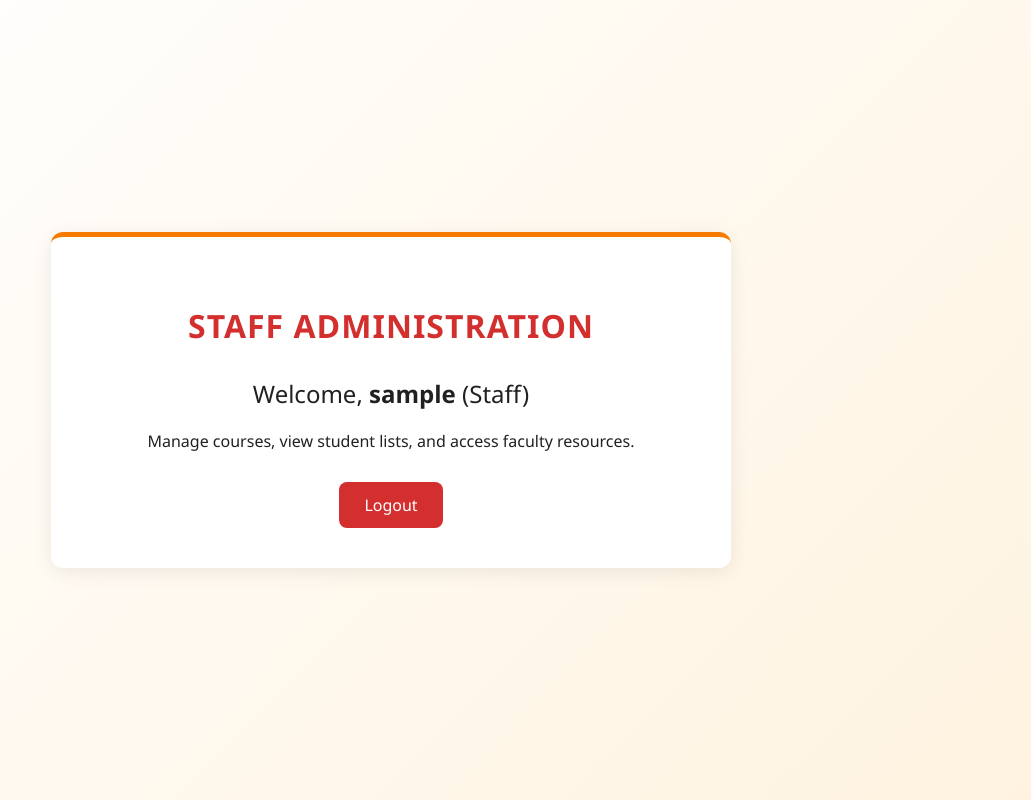
After one commit to Kimberly-Ngidi/university-login-system, a Flask app: page /staff_dashboard in a window 1280 px wide. The commit adds this page. Shown: the whole page, without its empty margins (249-1280 px from the left). Run offline with Flask 3, Linux system fonts and the light colour scheme; the visitor is signed in with stand-in values (Sample User, id 1).

Commit message:
Add separate dashboards and role-based access for students and staff
Implements role-based access control with distinct student and staff dashboards. Includes session management, updates to user registration to capture roles, and new routes for student and staff dashboards. The login process now redirects users based on their assigned role. A new `staff_dashboard.html` template is introduced.

Replit-Commit-Author: Agent
Replit-Commit-Session-Id: 6a3aa415-7549-427a-9be3-3ce3b3927404
Replit-Commit-Checkpoint-Type: full_checkpoint
Replit-Commit-Event-Id: 6d2a1483-469b-41cd-adfe-f2f23be0765d
Replit-Commit-Screenshot-Url: https://storage.googleapis.com/screenshot-production-us-central1/47d798ca-ee6d-493b-9820-dd6aa1db8c89/6a3aa415-7549-427a-9be3-3ce3b3927404/TWF4oa2
Replit-Helium-Checkpoint-Created: true

```diff
--- a/main.py
+++ b/main.py
@@ -1,9 +1,13 @@
-from flask import Flask, render_template, request, redirect, url_for
+from flask import Flask, render_template, request, redirect, url_for, session
 
 app = Flask(__name__)
+app.secret_key = 'university_secret_key'
 
-# In-memory user storage (temporary)
-users = {}
+# In-memory user storage with roles
+users = {
+    'admin': {'password': 'admin123', 'role': 'staff'},
+    'student1': {'password': 'password123', 'role': 'student'}
+}
 
 
 @app.route('/')
@@ -17,8 +21,13 @@ def login():
     if request.method == 'POST':
         username = request.form['username']
         password = request.form['password']
-        if username in users and users[username] == password:
-            return redirect(url_for('dashboard', username=username))
+        if username in users and users[username]['password'] == password:
+            session['username'] = username
+            session['role'] = users[username]['role']
+            if session['role'] == 'staff':
+                return redirect(url_for('staff_dashboard'))
+            else:
+                return redirect(url_for('student_dashboard'))
         else:
             message = 'Invalid username or password'
     return render_template('login.html', message=message)
@@ -30,21 +39,32 @@ def register():
     if request.method == 'POST':
         username = request.form['username']
         password = request.form['password']
+        role = request.form.get('role', 'student')
         if username in users:
             message = 'Username already exists'
         else:
-            users[username] = password
+            users[username] = {'password': password, 'role': role}
             return redirect(url_for('login'))
     return render_template('register.html', message=message)
 
 
-@app.route('/dashboard/<username>')
-def dashboard(username):
-    return render_template('dashboard.html', username=username)
+@app.route('/student_dashboard')
+def student_dashboard():
+    if 'username' not in session or session.get('role') != 'student':
+        return redirect(url_for('login'))
+    return render_template('dashboard.html', username=session['username'])
+
+
+@app.route('/staff_dashboard')
+def staff_dashboard():
+    if 'username' not in session or session.get('role') != 'staff':
+        return redirect(url_for('login'))
+    return render_template('staff_dashboard.html', username=session['username'])
 
 
 @app.route('/logout')
 def logout():
+    session.clear()
     return redirect(url_for('login'))
 
 
--- /dev/null
+++ b/templates/staff_dashboard.html
@@ -0,0 +1,19 @@
+<!DOCTYPE html>
+<html lang="en">
+<head>
+    <meta charset="UTF-8">
+    <meta name="viewport" content="width=device-width, initial-scale=1.0">
+    <title>Staff Dashboard - University Portal</title>
+    <link rel="stylesheet" href="{{ url_for('static', filename='css/style.css') }}">
+</head>
+<body>
+    <div class="container dashboard-card" style="border-top: 5px solid var(--primary-orange);">
+        <h2>Staff Administration</h2>
+        <div class="welcome-msg">Welcome, <strong>{{ username }}</strong> (Staff)</div>
+        <p>Manage courses, view student lists, and access faculty resources.</p>
+        <div style="margin-top: 30px;">
+            <a href="/logout" class="button" style="display: inline-block; padding: 12px 25px; background: var(--primary-red); color: white; border-radius: 8px; text-decoration: none;">Logout</a>
+        </div>
+    </div>
+</body>
+</html>
```
Also changed, not shown: templates/register.html (+7 -0 lines).
